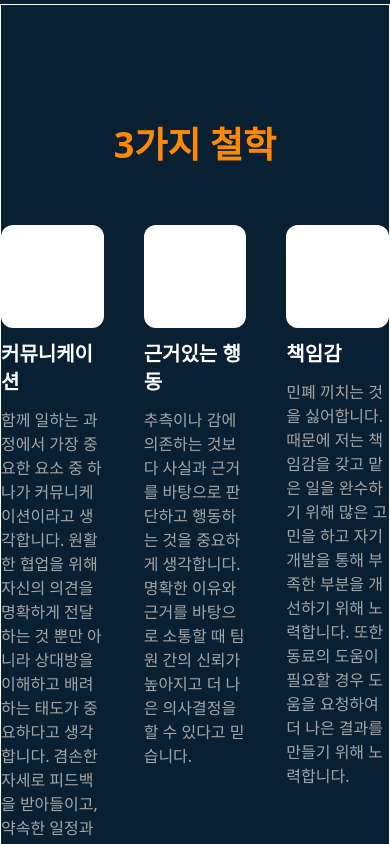
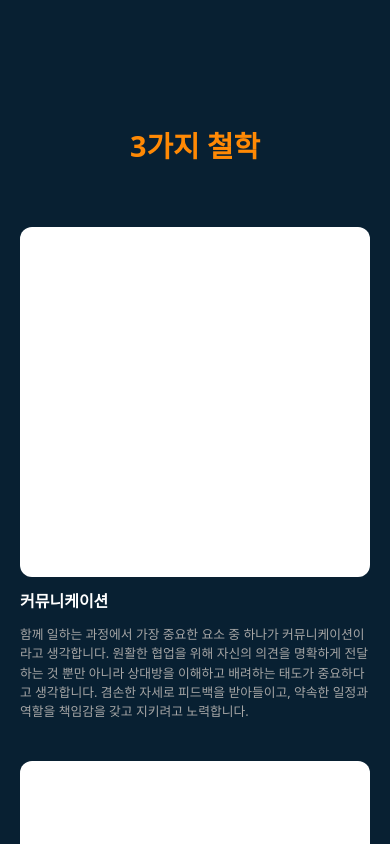
Before and after one commit to sungdongyoon/portfolio2, a Next.js app: page / in a window 390 px wide. Shown: the part 840-1684 px from the top of the page. Built offline with nearby package versions, Linux system fonts and the light colour scheme.

Commit message:
반응형 작업 완료

```diff
--- a/app/components/SecitonTitle.tsx
+++ /dev/null
@@ -1,9 +0,0 @@
-import React from "react";
-
-const SecitonTitle = ({ children }: { children: React.ReactNode }) => {
-  return (
-    <h3 className="text-4xl font-bold mb-15 text-orange-400">{children}</h3>
-  );
-};
-
-export default SecitonTitle;
--- /dev/null
+++ b/app/components/SectionTitle.tsx
@@ -0,0 +1,11 @@
+import React from "react";
+
+const SectionTitle = ({ children }: { children: React.ReactNode }) => {
+  return (
+    <h3 className="text-[clamp(1.8rem,3vw,2.5rem)] font-bold mb-15 text-orange-400">
+      {children}
+    </h3>
+  );
+};
+
+export default SectionTitle;
--- a/app/constants/portfolio.ts
+++ b/app/constants/portfolio.ts
@@ -88,4 +88,92 @@ export const projects: Project[] = [
     ],
     details: ["상세 내용 1", "상세 내용 2", "상세 내용 3"],
   },
+  {
+    id: 2,
+    title: "Next js 기반 웹사이트 개발 및 유지보수",
+    description: "코드스테이츠 홈페이지 유지보수 및 리뉴얼 업무",
+    period: "2024.01 ~ 2024.03",
+    link: "",
+    skills: [
+      {
+        name: "React",
+        image: "",
+      },
+      {
+        name: "Next.js",
+        image: "",
+      },
+      {
+        name: "Python",
+        image: "",
+      },
+    ],
+    details: ["상세 내용 1", "상세 내용 2", "상세 내용 3"],
+  },
+  {
+    id: 3,
+    title: "Next js 기반 웹사이트 개발 및 유지보수",
+    description: "코드스테이츠 홈페이지 유지보수 및 리뉴얼 업무",
+    period: "2024.01 ~ 2024.03",
+    link: "",
+    skills: [
+      {
+        name: "React",
+        image: "",
+      },
+      {
+        name: "Next.js",
+        image: "",
+      },
+      {
+        name: "Python",
+        image: "",
+      },
+    ],
+    details: ["상세 내용 1", "상세 내용 2", "상세 내용 3"],
+  },
+  {
+    id: 4,
+    title: "Next js 기반 웹사이트 개발 및 유지보수",
+    description: "코드스테이츠 홈페이지 유지보수 및 리뉴얼 업무",
+    period: "2024.01 ~ 2024.03",
+    link: "",
+    skills: [
+      {
+        name: "React",
+        image: "",
+      },
+      {
+        name: "Next.js",
+        image: "",
+      },
+      {
+        name: "Python",
+        image: "",
+      },
+    ],
+    details: ["상세 내용 1", "상세 내용 2", "상세 내용 3"],
+  },
+  {
+    id: 5,
+    title: "Next js 기반 웹사이트 개발 및 유지보수",
+    description: "코드스테이츠 홈페이지 유지보수 및 리뉴얼 업무",
+    period: "2024.01 ~ 2024.03",
+    link: "",
+    skills: [
+      {
+        name: "React",
+        image: "",
+      },
+      {
+        name: "Next.js",
+        image: "",
+      },
+      {
+        name: "Python",
+        image: "",
+      },
+    ],
+    details: ["상세 내용 1", "상세 내용 2", "상세 내용 3"],
+  },
 ];
--- a/app/page.tsx
+++ b/app/page.tsx
@@ -1,54 +1,60 @@
 import Badge from "./components/Badge";
-import SecitonTitle from "./components/SecitonTitle";
+import SectionTitle from "./components/SectionTitle";
 import { career, coreValues, projects, skills } from "./constants/portfolio";
 
 export default function Home() {
   return (
     <main className="w-full max-w-7xl">
-      <section id="intro" className="h-screen">
+      <section id="intro" className="min-h-dvh px-5">
         <div className="flex flex-col items-center justify-center text-center">
-          <h1 className="text-[3rem] font-bold">
+          <h1 className="text-[clamp(2.5rem,6vw,4rem)] font-bold">
             안녕하세요,
             <br /> 프론트엔드 개발자
             <br /> <em className="text-orange-400">윤동성</em>입니다.
           </h1>
         </div>
       </section>
-      <section id="core-value" className="border border-white">
+      <section id="core-value" className="px-5 sm:px-7 lg:px-10">
         <div className="flex flex-col items-center justify-center">
-          <SecitonTitle>3가지 철학</SecitonTitle>
-          <div className="grid grid-cols-3 gap-10">
+          <SectionTitle>3가지 철학</SectionTitle>
+          <div className="grid grid-cols-1 sm:grid-cols-2 lg:grid-cols-3 gap-10">
             {coreValues.map((el) => (
               <div key={el.id} className="flex flex-col gap-3">
                 <div className="w-full aspect-square bg-white rounded-xl"></div>
-                <p className="text-xl font-semibold">{el.title}</p>
-                <p className="text-[#A5A5A5]">{el.content}</p>
+                <p className="text-[1rem] md:text-xl font-semibold">
+                  {el.title}
+                </p>
+                <p className="text-[#A5A5A5] text-[0.8rem] md:text-[1rem]">
+                  {el.content}
+                </p>
               </div>
             ))}
           </div>
         </div>
       </section>
-      <section id="skill" className="border border-white">
+      <section id="skill" className="px-5 sm:px-7 lg:px-10">
         <div className="w-full flex flex-col items-center justify-center">
-          <SecitonTitle>기술스택</SecitonTitle>
-          <div className="w-full max-w-[60%] flex flex-col gap-15">
+          <SectionTitle>기술스택</SectionTitle>
+          <div className="w-full max-w-full md:max-w-[60%] flex flex-col gap-15">
             {skills.map((el) => (
-              <div className="flex flex-col items-center relative">
+              <div className="flex flex-col items-center relative" key={el.id}>
                 <Badge size="md" className="absolute bottom-4/5">
                   {el.category}
                 </Badge>
-                <div className="w-full bg-[#555555]/30 py-7 px-10 rounded-4xl">
-                  <p className="text-center">{el.content}</p>
+                <div className="w-full bg-[#555555]/30 py-5 lg:py-7 px-5 lg:px-10 rounded-[40px]">
+                  <p className="text-center text-[clamp(0.6rem,3.5vw,1rem)]">
+                    {el.content}
+                  </p>
                 </div>
               </div>
             ))}
           </div>
         </div>
       </section>
-      <section id="career" className="border border-white">
+      <section id="career" className="px-5 sm:px-7 lg:px-10">
         <div className="w-full flex flex-col items-center justify-center">
-          <SecitonTitle>경력 및 교육</SecitonTitle>
-          <div className="w-full max-w-[60%]">
+          <SectionTitle>경력 및 교육</SectionTitle>
+          <div className="w-full max-w-full md:max-w-[80%] lg:max-w-[60%]">
             <div className="relative border-t border-white mb-20">
               <p className="absolute bg-[#082032] py-1 px-5 -top-4 left-1/2 -translate-x-1/2">
                 실무
@@ -57,21 +63,26 @@ export default function Home() {
                 {career
                   .filter((el) => el.category === "career")
                   .map((career) => (
-                    <li className="flex gap-10 sborder border-white ">
-                      <p>{career.period}</p>
-                      <div className="flex flex-col gap-3">
+                    <li
+                      className="flex flex-col sm:flex-row gap-3 sm:gap-10"
+                      key={career.id}
+                    >
+                      <p className="text-[0.8rem] sm:text-[1rem]">
+                        {career.period}
+                      </p>
+                      <div className="flex flex-col gap-2 sm:gap-3">
                         <p className="text-2xl">{career.title}</p>
-                        <p className="text-[#A5A5A5] text-[0.8rem]">
+                        <p className="text-[#A5A5A5] text-[0.7rem] sm:text-[0.8rem]">
                           {career.sub}
                         </p>
                         {career.work && (
                           <div>
                             <p className="text-orange-400 mb-3 font-semibold text-[0.8rem]">
-                              주요업무
+                              ► 주요업무
                             </p>
                             <ul className="text-[0.8rem] bg-[#555555]/30 py-4 px-6 rounded-2xl leading-6">
-                              {career.work.map((work) => (
-                                <li>{work}</li>
+                              {career.work.map((work, idx) => (
+                                <li key={idx}>{work}</li>
                               ))}
                             </ul>
                           </div>
@@ -89,17 +100,22 @@ export default function Home() {
                 {career
                   .filter((el) => el.category === "education")
                   .map((career) => (
-                    <li className="flex gap-10 sborder border-white ">
-                      <p>{career.period}</p>
+                    <li
+                      className="flex flex-col sm:flex-row gap-3 sm:gap-10"
+                      key={career.id}
+                    >
+                      <p className="text-[0.8rem] sm:text-[1rem]">
+                        {career.period}
+                      </p>
                       <div className="flex flex-col gap-3">
                         <p className="text-2xl">{career.title}</p>
-                        <p className="text-[#A5A5A5] text-[0.8rem]">
+                        <p className="text-[#A5A5A5] text-[0.7rem] sm:text-[0.8rem]">
                           {career.sub}
                         </p>
                         {career.work && (
                           <div>
                             <p className="text-orange-400 mb-3 font-semibold text-[0.8rem]">
-                              주요업무
+                              ► 주요업무
                             </p>
                             <ul className="text-[0.8rem] bg-[#555555]/30 py-4 px-6 rounded-2xl leading-6">
                               {career.work.map((work) => (
@@ -116,19 +132,22 @@ export default function Home() {
           </div>
         </div>
       </section>
-      <section id="project" className="border border-white">
+      <section id="project" className="px-5 sm:px-7 lg:px-10">
         <div className="w-full flex flex-col items-center justify-center">
-          <SecitonTitle>프로젝트</SecitonTitle>
-          <div className="w-full max-w-[60%] grid grid-cols-3 gap-5">
+          <SectionTitle>프로젝트</SectionTitle>
+          <div className="w-full max-w-full md:max-w-[80%] lg:max-w-[60%] grid grid-cols-1 md:grid-cols-2 gap-5">
             {projects.map((el) => (
-              <div className="bg-[#555555]/30 rounded-2xl p-6">
-                <p className="text-[1.2rem] mb-2">{el.title}</p>
+              <div className="bg-[#555555]/30 rounded-2xl p-6" key={el.id}>
+                <p className="text-[1rem] lg:text-xl mb-2">{el.title}</p>
                 <p className="text-[0.8rem] text-[#A5A5A5] mb-12">
                   {el.description}
                 </p>
                 <div className="flex gap-3">
-                  {el.skills.map((skill) => (
-                    <div className="bg-white rounded-[3px] w-7 aspect-square"></div>
+                  {el.skills.map((skill, idx) => (
+                    <div
+                      className="bg-white rounded-[3px] w-7 aspect-square"
+                      key={idx}
+                    ></div>
                   ))}
                 </div>
               </div>
@@ -136,16 +155,16 @@ export default function Home() {
           </div>
         </div>
       </section>
-      <section id="ending" className="border border-white">
+      <section id="ending" className="px-5 sm:px-7 lg:px-10">
         <div className="w-full flex flex-col items-center justify-center">
-          <p className="text-center text-xl mb-10">
+          <p className="text-center text-[1rem] lg:text-xl mb-10">
             고객들에게 보다 더 좋은 서비스를 제공하기 위해,
             <br />
             회사와 함께 발전해나가기 위해,
             <br />
             열정과 호기심을 바탕으로 성장해나가는 개발자가 되겠습니다.
           </p>
-          <p className="text-3xl font-bold">감사합니다.</p>
+          <p className="text-2xl lg:text-3xl font-bold">감사합니다.</p>
         </div>
       </section>
     </main>
```
